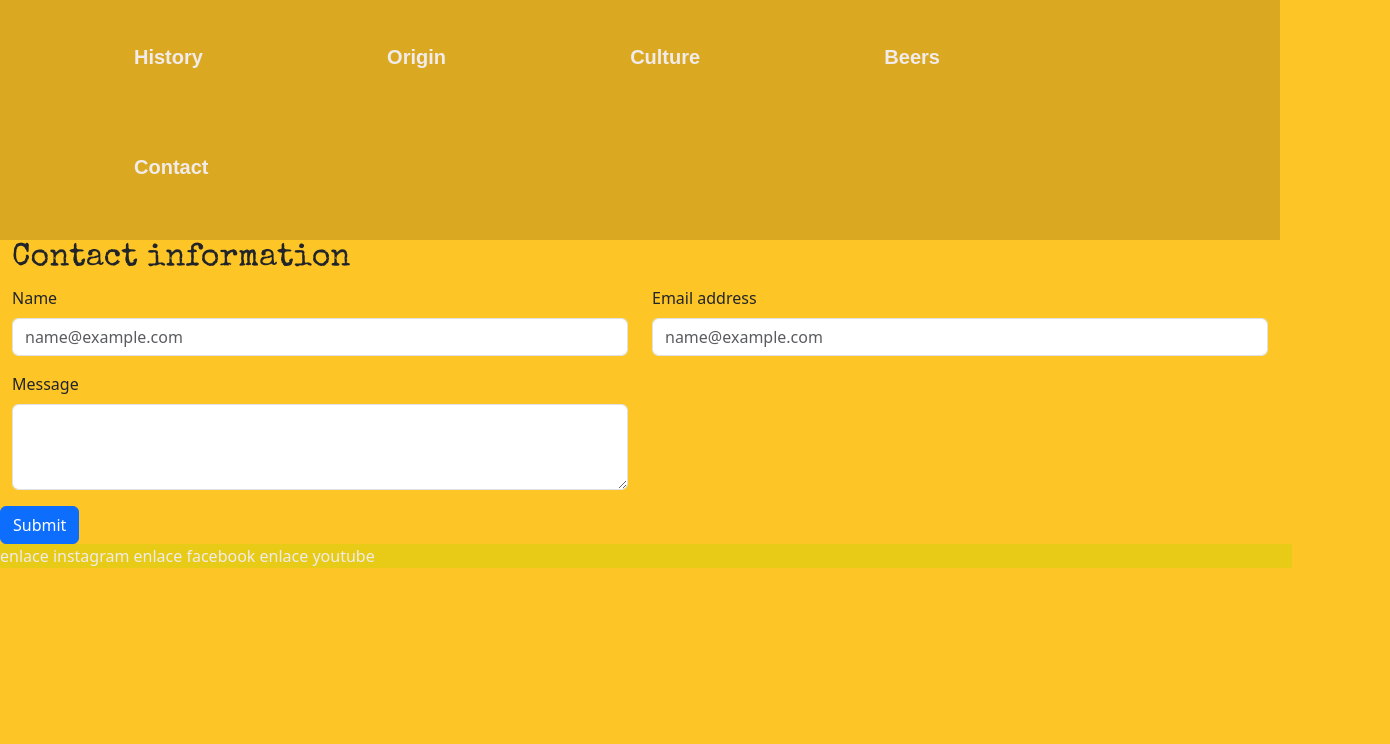
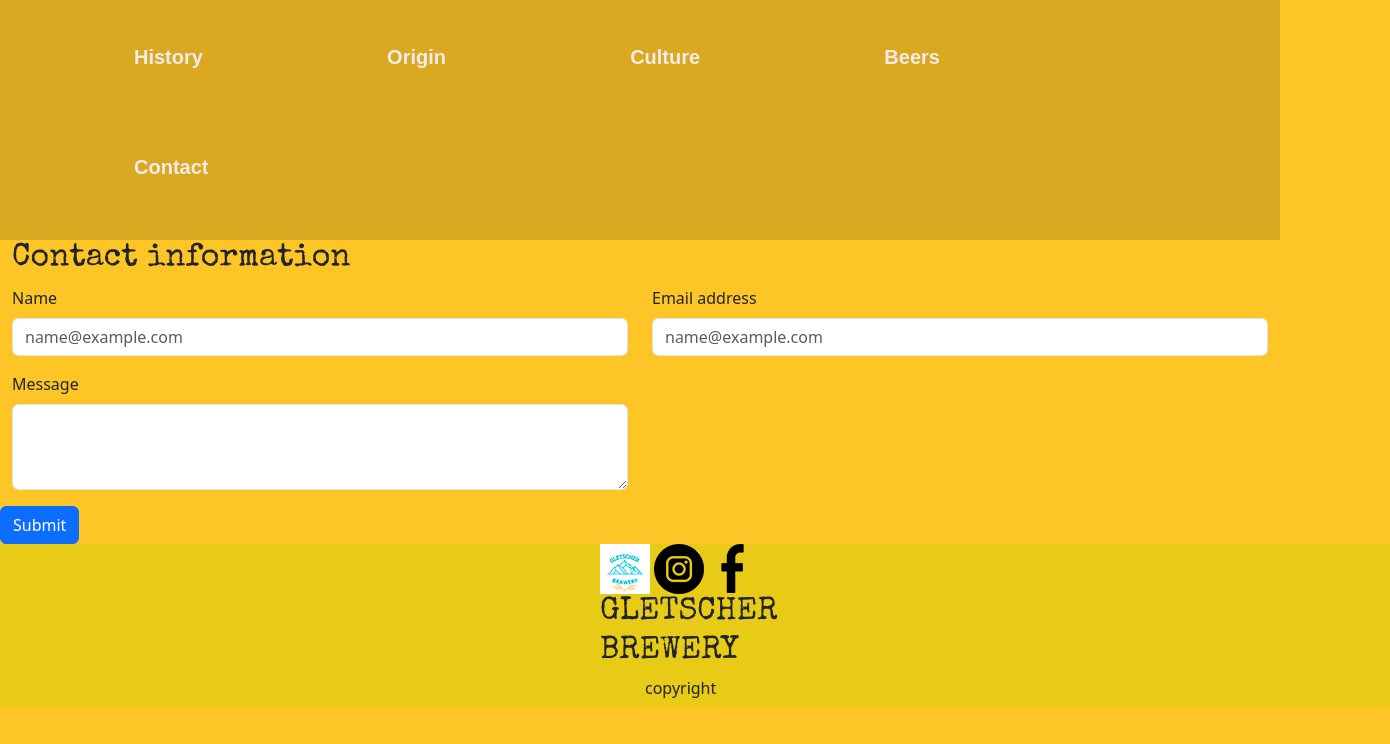
Before and after one commit to richardrebolledonas/Gletscherbrewery, a website: page paginas/contact.html in a window 1280 px wide. Shown: the whole page, 1390 px wide, since content can reach past the window. Drawn offline with nearby package versions, Linux system fonts and the light colour scheme; a web font is replaced by a local one.

Commit message:
agregue imagenes de redes en 5hojas finweb basica

```diff
--- a/paginas/contact.html
+++ b/paginas/contact.html
@@ -74,15 +74,18 @@
 
  <footer class="footerContact row">
           <!--footer social medias-->
-          <div class="col-sm-12 col-md-6">
-     <a href="htpps://www.instagram.com "
-    target="_blank">enlace instagram</a>
-    <a href="htpps://www.facebook.com"
-    target="_blank">enlace facebook</a>
-    <a href="htpps://www.youtube.com "
-    target="_blank">enlace youtube</a>
-</div>
-</footer>
+          <div class="col-sm-12 col-md-12" >
+            <img src="../imagenes/logo dana.jpg" alt="">
+            <img src ="../imagenes/insta2.png" alt="intagramlogo">
+
+            <img src ="../imagenes/face1p.png" alt="facebooklogo">
+
+                    <h2>GLETSCHER BREWERY</h2>
+                    <h6>copyright</h6>
+
+          </div>
+  </footer>
+
 
     </div>
 
--- a/scss/estilos.scss
+++ b/scss/estilos.scss
@@ -24,6 +24,9 @@ body{background-color: #fec526;}
           font-family: 'Satisfy', cursive;
           font-family: 'Special Elite', cursive;
         margin-top: 23px;}
+        h6{padding: 0 45px
+            ;}
+
     ul li{
             display: inline-block;
             color: rgb(255, 254, 254);
@@ -47,11 +50,12 @@ footer {background-color: rgba(211, 211, 7, 0.511);
     flex-direction: column;}
     .informacion2 img{width: 120px;height: 120px;
         padding-left: 310px;}
-.footerOrigin{display: inline-block ; padding: 0 450px;grid-area: footer;}
-.footerCulture{display: inline-block; padding: 0 450px;grid-area: footer;}
-.footer1{display: inline-block;padding: 0 450px; grid-area: footer;
-    }
-    /*grid pagina Culture*/
+.footerOrigin{display: inline-block ; padding: 0 620px;grid-area: footer;}
+.footerCulture{display: inline-block; padding: 0 620px;grid-area: footer;}
+.footer1{display: inline-block;padding: 0 620px; grid-area: footer; }
+.footerBeers{display: inline-block;padding: 0 620px; grid-area: footer; }
+.footerContact{display: inline-block;padding: 0 600px; grid-area: footer; }
+/*grid pagina Culture*/
 .contenedortotalCulture {display: grid;
         grid-template-columns:1fr 1fr 1fr;
         grid-template-rows:0.5fr 1fr 3fr 0.2fr 0.2fr
```
Also changed, not shown: index.html (+6 -7 lines), paginas/beers.html (+6 -6 lines), paginas/culture.html (+3 -6 lines), paginas/origin.html (+3 -6 lines), css/estilos.css, imagenes/1.png (added), imagenes/2.png (added), imagenes/face1.png (added), imagenes/face1p.png (added), imagenes/insta2.png (added), imagenes/instagram2.png (added), imagenes/logo dana.jpg (added), 1 other file.
